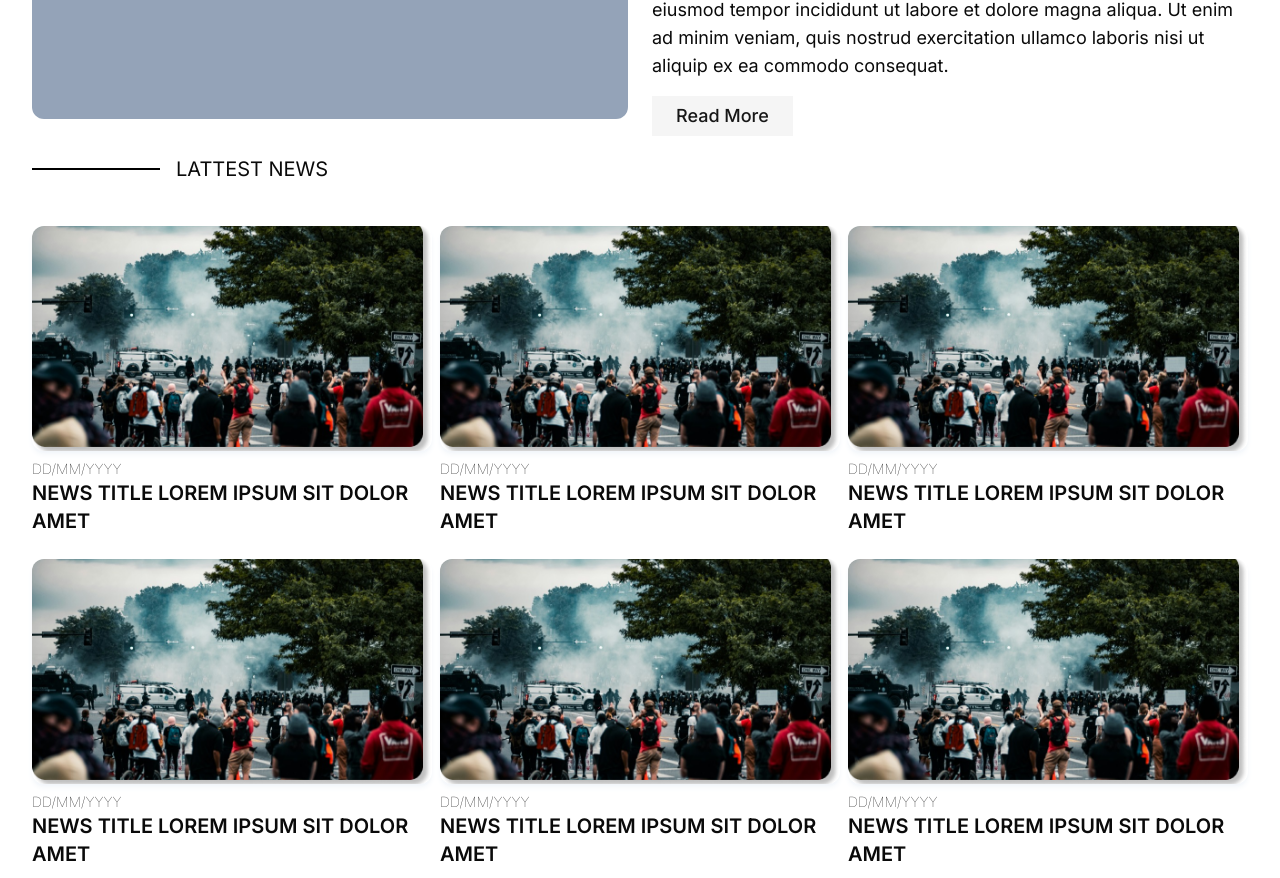
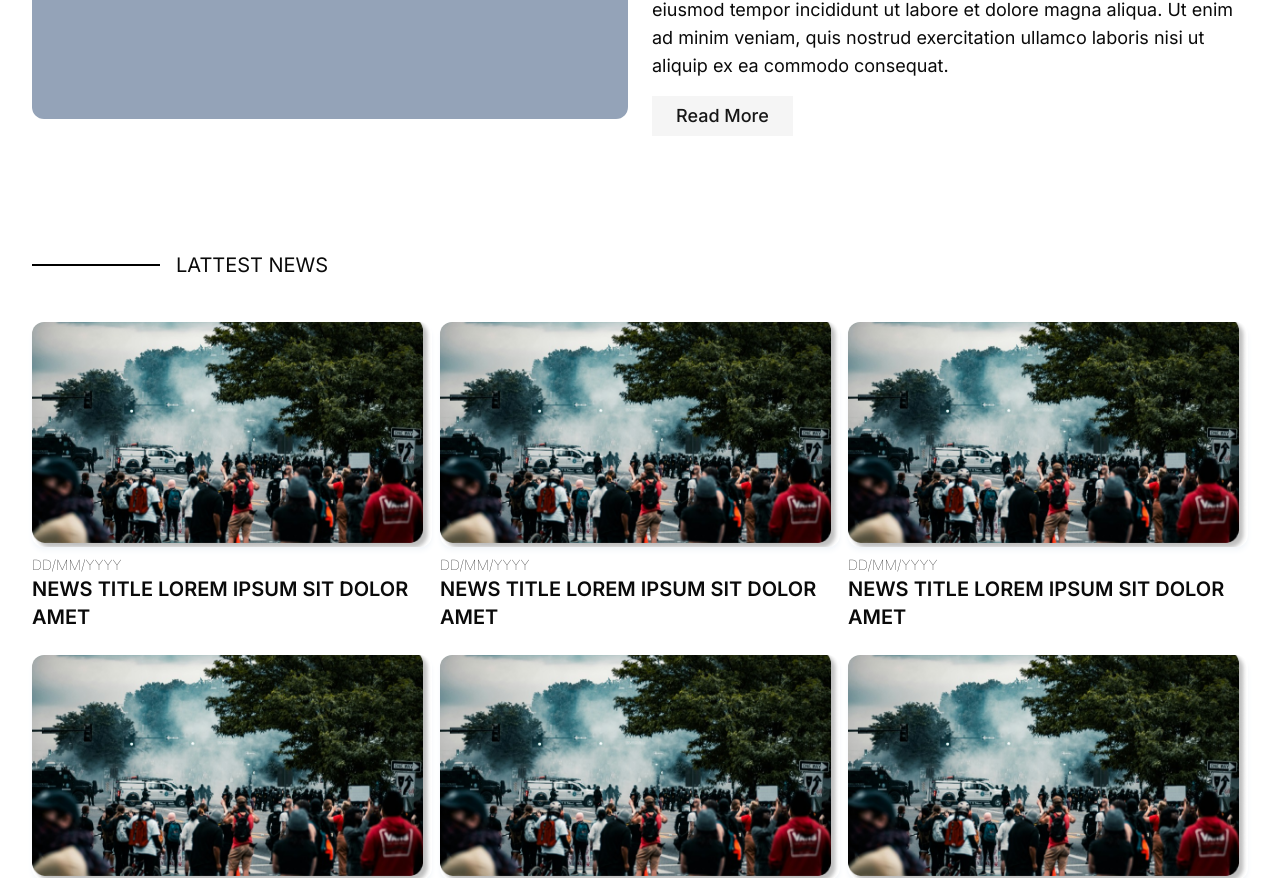
Before and after one commit to Rangga056/anambas-app, a Next.js app: page /news in a window 1280 px wide. Shown: the part 550-1428 px from the top of the page. Built offline with nearby package versions, Linux system fonts and the light colour scheme.

Commit message:
koreksi bagian lattest news

```diff
--- a/components/shared/News/LattestNewsSection/LattestNews.jsx
+++ b/components/shared/News/LattestNewsSection/LattestNews.jsx
@@ -22,7 +22,7 @@ const LattestNews = () => {
   };
 
   return (
-    <div className="w-full pb-16">
+    <div className="w-full py-24">
       <SectionTag name={"lattest news"} />
         {/* Card Section */}
       <div
```
